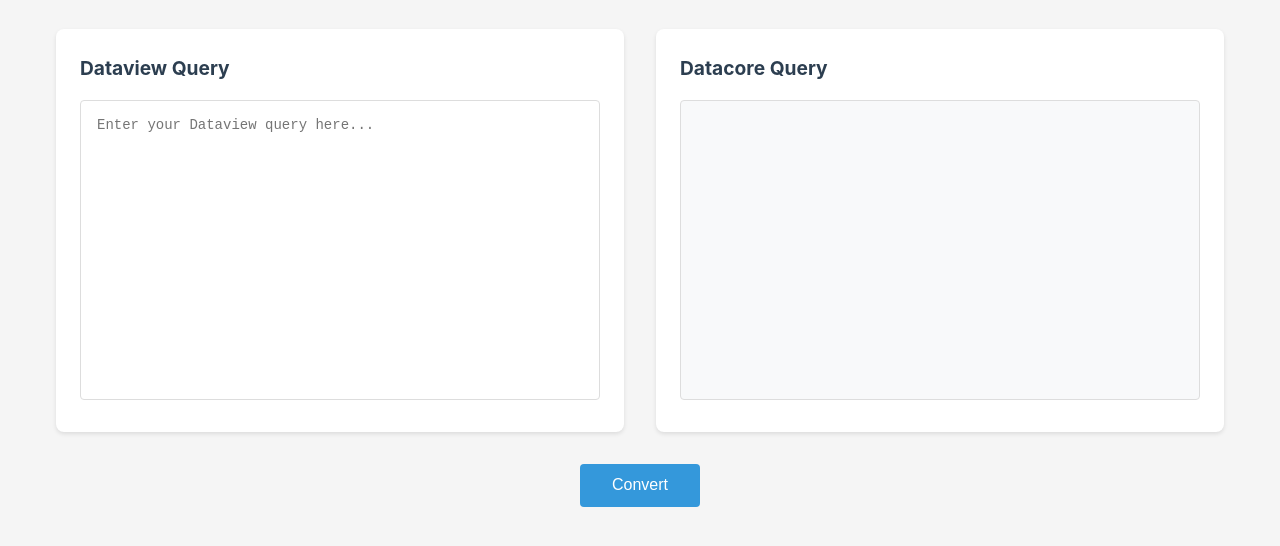
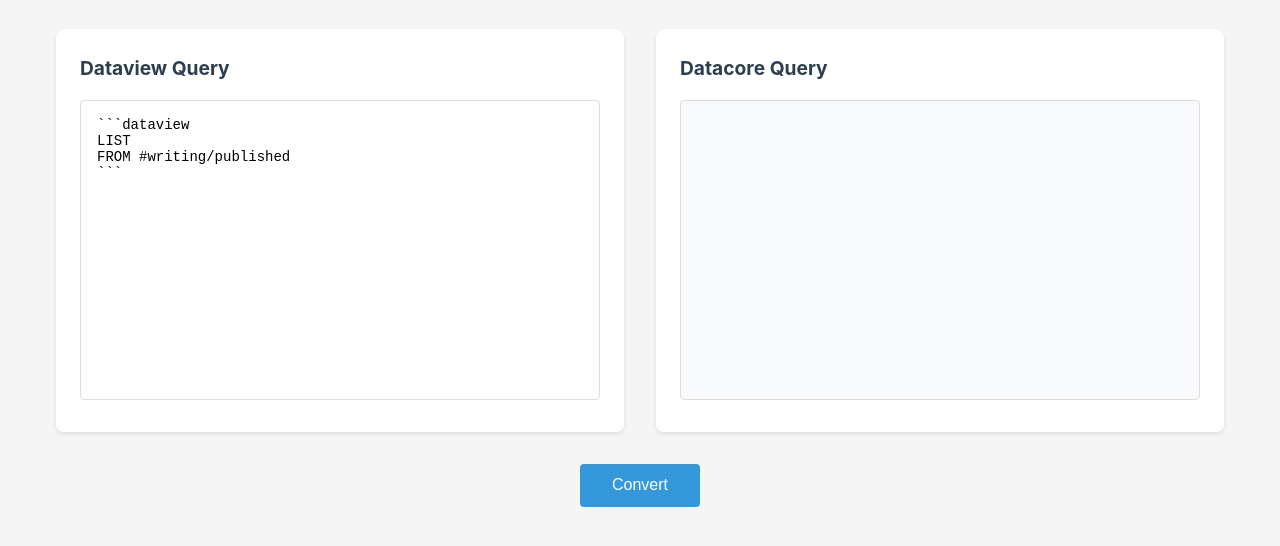
Before and after one commit to WebInspectInc/dataview-to-datacore, a plain HTML site: page index.html in a window 1280 px wide. Shown: the part 86-632 px from the top of the page. Drawn offline with Linux system fonts and the light colour scheme.

Commit message:
Add default text for easier testing

````diff
--- a/index.html
+++ b/index.html
@@ -12,7 +12,12 @@
         <div class="converter">
             <div class="input-section">
                 <h2>Dataview Query</h2>
-                <textarea id="dataview-input" placeholder="Enter your Dataview query here..."></textarea>
+                <textarea id="dataview-input" placeholder="Enter your Dataview query here...">
+```dataview
+LIST
+FROM #writing/published
+```
+                </textarea>
             </div>
             <div class="output-section">
                 <h2>Datacore Query</h2>
````
